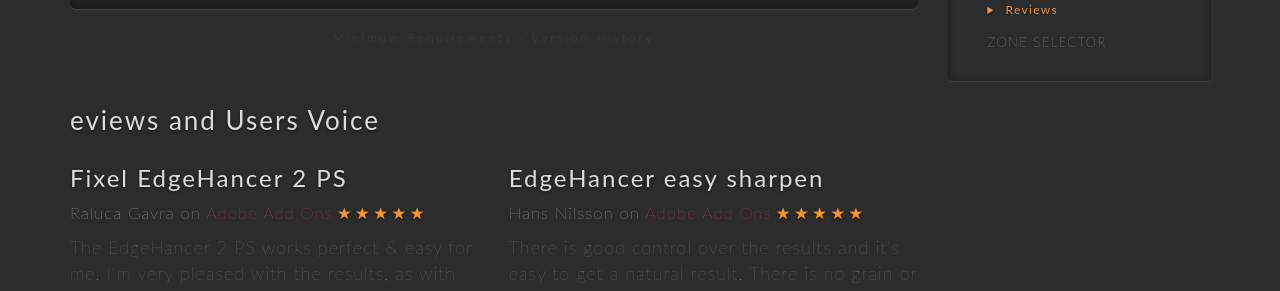
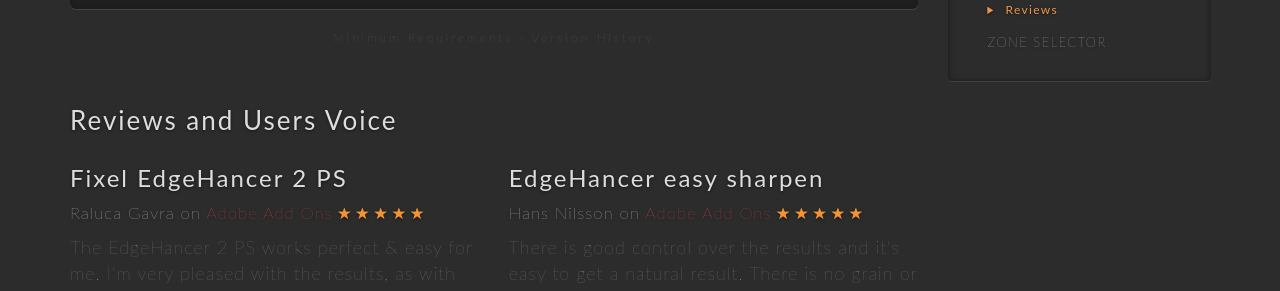
Before and after one commit to FixelAlgorithmsTeam/fixel, a Jekyll site: the page built from products/edgehancer/index.html, in a window 1280 px wide and 900 px high, scrolled down 3817 px. Shown: the part 312-603 px from the top of the window. Built offline with Jekyll 4.4.1, drawn with Linux system fonts in a browser that asks for light colours; nearby versions of some CDN libraries; comment, search, counter and statistics services are not loaded.

Commit message:
Update index.html

```diff
--- a/products/edgehancer/index.html
+++ b/products/edgehancer/index.html
@@ -138,7 +138,7 @@
 
 						<section id="edgehancer-reviews">
 
-				<h1 >eviews and Users Voice</h1>
+				<h1>Reviews and Users Voice</h1>
 
 				<div class="row">
 
```
